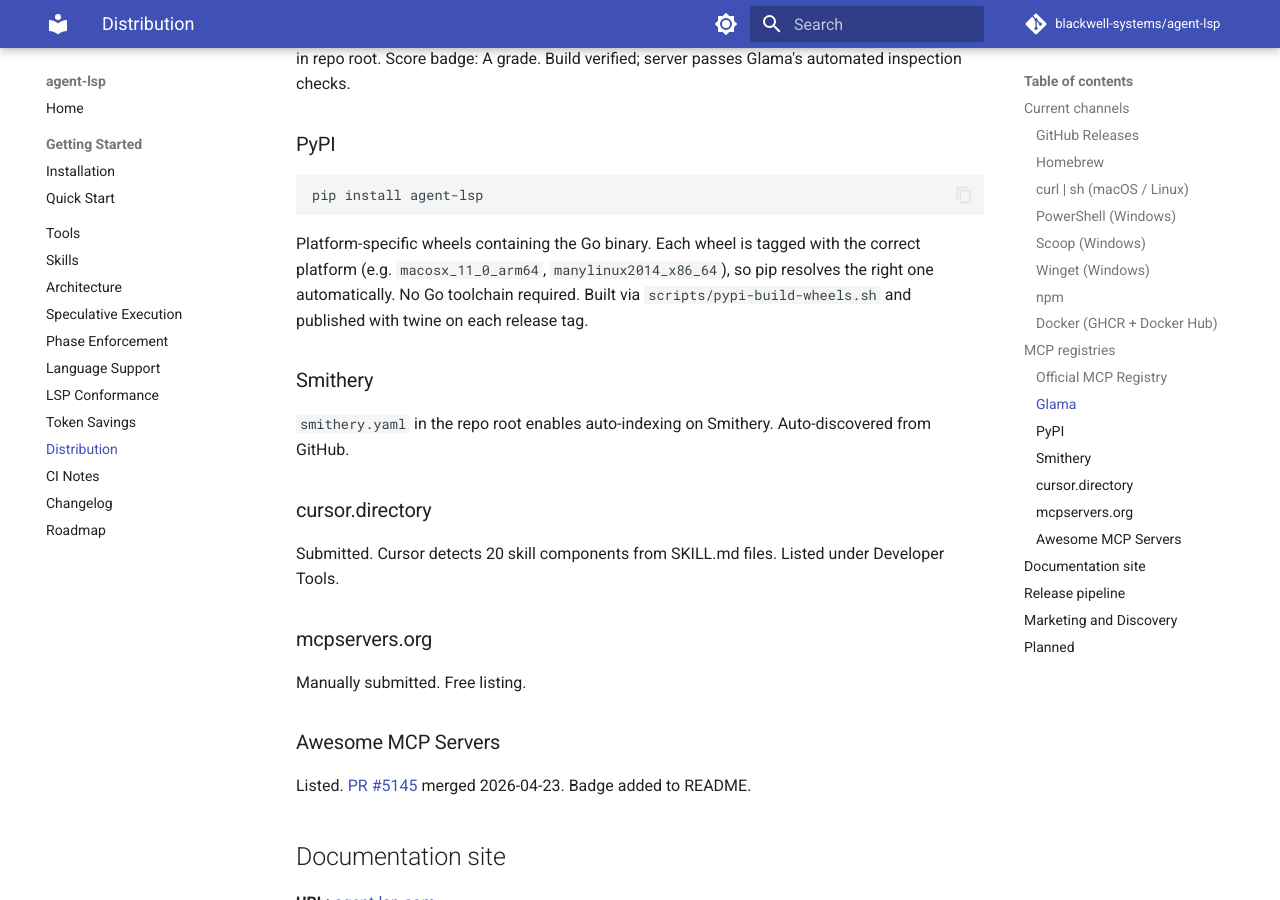
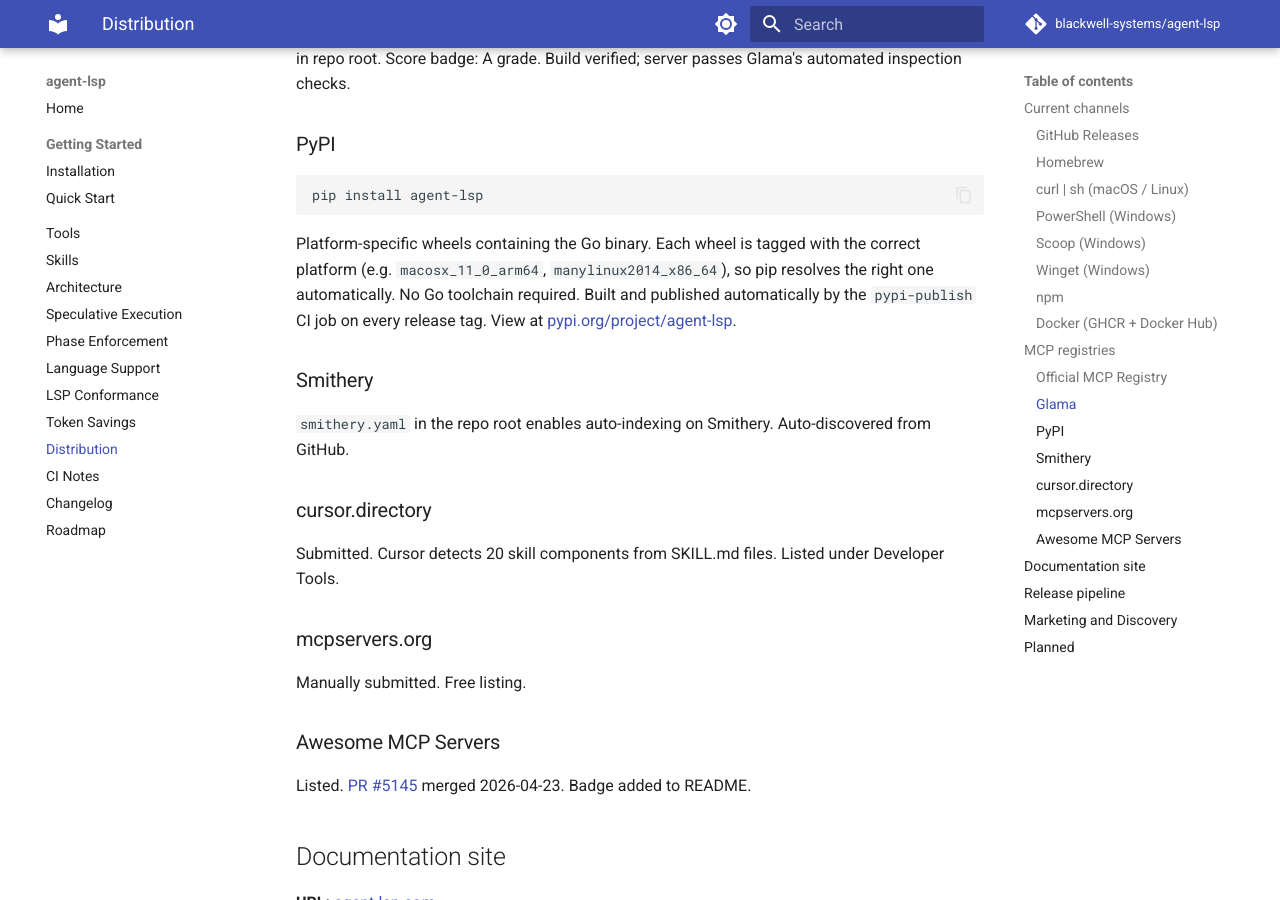
Before and after one commit to blackwell-systems/agent-lsp, an MkDocs documentation site: the page built from docs/distribution.md, in a window 1280 px wide and 900 px high, scrolled down 2866 px. Built offline with MkDocs 1.6.1 and Material for MkDocs 9.7.7, drawn with Linux system fonts in a browser that asks for light colours; comment, search, counter and statistics services are not loaded.

Commit message:
docs: mark PyPI as live (automated on release)

````diff
--- a/docs/distribution.md
+++ b/docs/distribution.md
@@ -102,7 +102,7 @@
 ```bash
 pip install agent-lsp
 ```
-Platform-specific wheels containing the Go binary. Each wheel is tagged with the correct platform (e.g. `macosx_11_0_arm64`, `manylinux2014_x86_64`), so pip resolves the right one automatically. No Go toolchain required. Built via `scripts/pypi-build-wheels.sh` and published with twine on each release tag.
+Platform-specific wheels containing the Go binary. Each wheel is tagged with the correct platform (e.g. `macosx_11_0_arm64`, `manylinux2014_x86_64`), so pip resolves the right one automatically. No Go toolchain required. Built and published automatically by the `pypi-publish` CI job on every release tag. View at [pypi.org/project/agent-lsp](https://pypi.org/project/agent-lsp/).
 
 ### Smithery
 `smithery.yaml` in the repo root enables auto-indexing on Smithery. Auto-discovered from GitHub.
````
